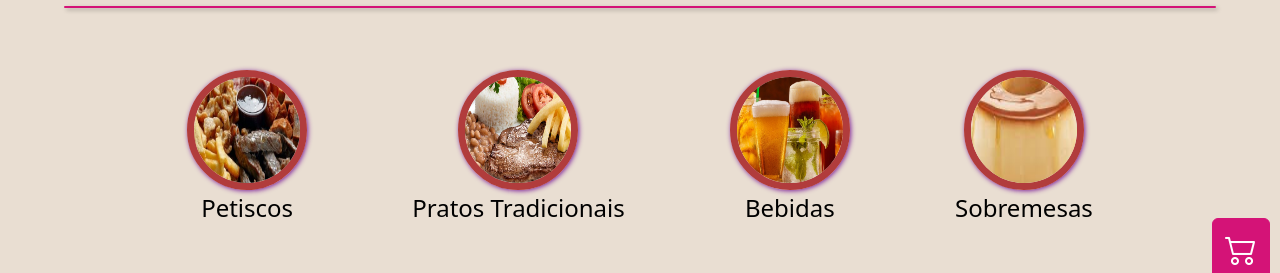
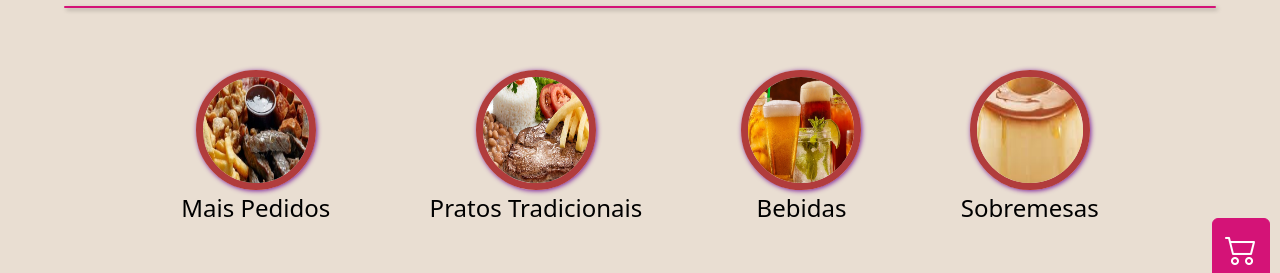
Before and after one commit to anthonymagalhaes/projeto_site_restaurante, a plain HTML site: page HTML/cardapio.html in a window 1280 px wide. Shown: the part 510-783 px from the top of the page. Drawn offline with nearby package versions, Linux system fonts and the light colour scheme; a web font is replaced by a local one.

Commit message:
Update cardapio.html

```diff
--- a/HTML/cardapio.html
+++ b/HTML/cardapio.html
@@ -118,7 +118,7 @@
                       <div class="content">
                         <a href="#MaisPedidos" class="icone">
                           <div class="circle"><img src="/video/petiscos.jpg" alt="" class="categorias"></div>
-                          Petiscos
+                          Mais Pedidos
                         </a>
 
                         <a href="#Pratos" class="icone">
```
